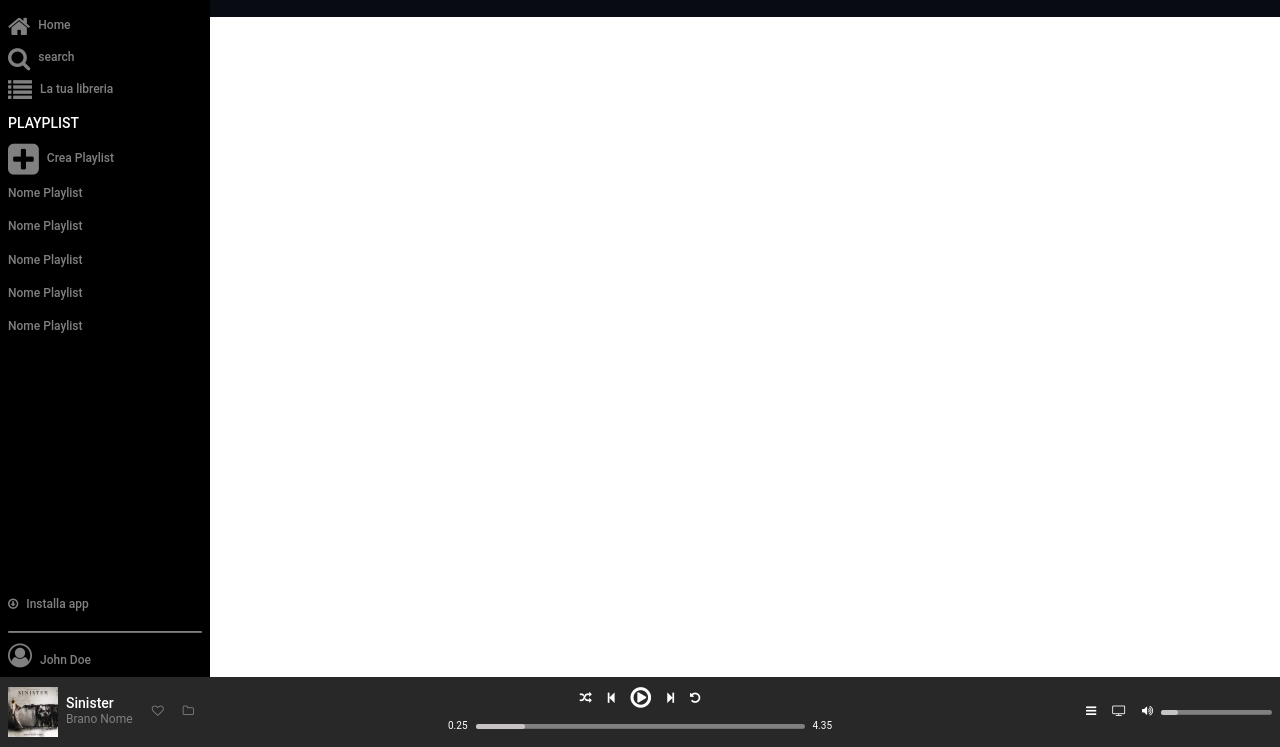
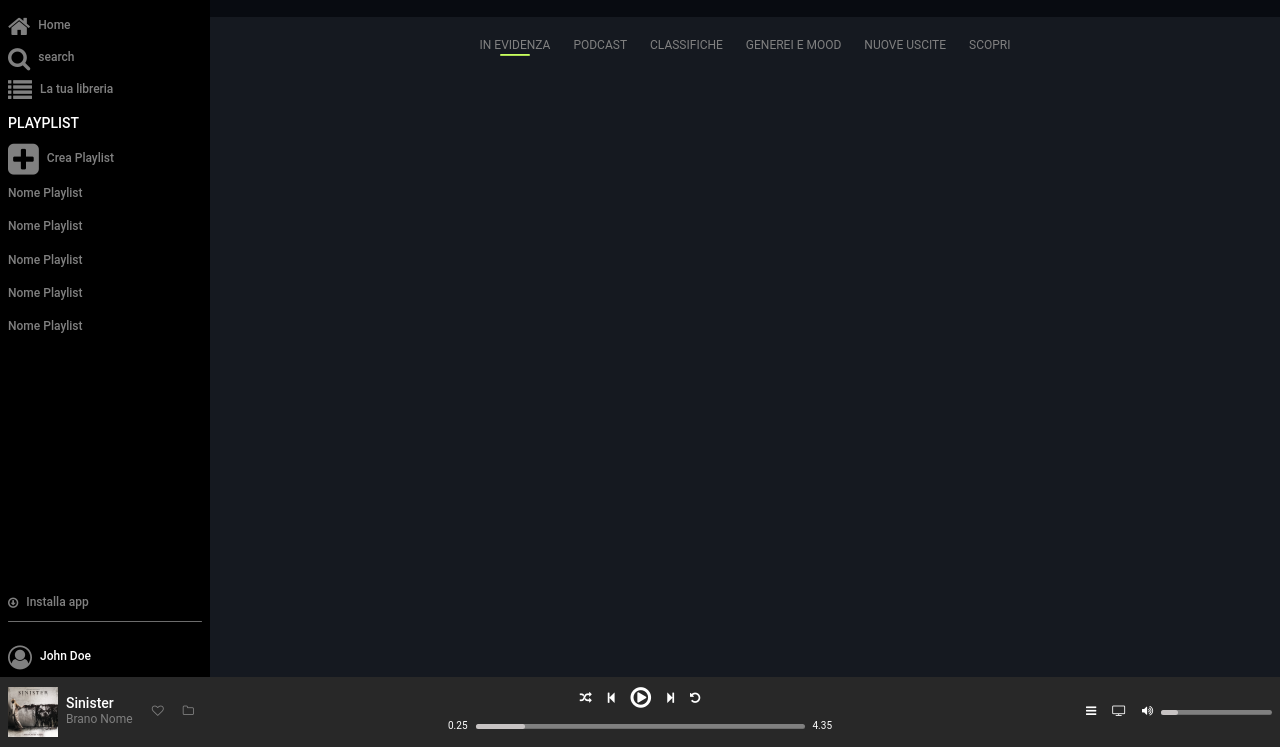
Before and after one commit to alessiotoni/html-css-spotifyweb, a plain HTML site: page index.html in a window 1280 px wide. Shown: the part 53-800 px from the top of the page. Drawn offline with nearby package versions, Linux system fonts and the light colour scheme.

Commit message:
completa la nav nella section

```diff
--- a/index.html
+++ b/index.html
@@ -21,65 +21,6 @@
 <body>
 
     <div class="flex my-container">
-        <main class="clerafix">
-            <aside class="pull-left flex text-white">
-                <div class="container-logo hidden-xs">
-                    <img src="img/logo.svg" alt="">
-                </div>
-                <img src="img/logo-small.svg" alt="" class="visible-xs-block">
-                <div class="menu">
-                    <div class="home">
-                        <a href="#" class="text-gray">
-                            <i class="fa fa-home fa-2x inline-block" aria-hidden="true"></i>
-                            <span class="font-w-500 hidden-xs">Home</span>
-                        </a>
-                    </div>
-                    <div class="search">
-                        <a href="#" class="text-gray">
-                            <i class="fa fa-search fa-2x inline-block" aria-hidden="true"></i>
-                            <span class="font-w-500 hidden-xs">search</span>
-                        </a>
-                    </div>
-                    <div class="library">
-                        <a href="#" class="text-gray">
-                            <i class="fa fa-list fa-2x inline-block" aria-hidden="true"></i>
-                            <span class="font-w-500 hidden-xs">La tua libreria</span>
-                        </a>
-                    </div>
-                </div>
-                <h5 class="text-uppercase hidden-xs">playplist</h5>
-                <div class="playlist">
-                    <a href="#" class="text-gray hidden-xs">
-                        <i class="fa fa-plus-square fa-3x inline-block" aria-hidden="true"></i>
-                        <span class="font-w-500">Crea Playlist</span>
-                    </a>
-                    <a href="#" class="text-gray padding-8 font-w-500 flex hidden-xs">Nome Playlist</a>
-                    <a href="#" class="text-gray padding-8 font-w-500 flex hidden-xs">Nome Playlist</a>
-                    <a href="#" class="text-gray padding-8 font-w-500 flex hidden-xs">Nome Playlist</a>
-                    <a href="#" class="text-gray padding-8 font-w-500 flex hidden-xs">Nome Playlist</a>
-                    <a href="#" class="text-gray padding-8 font-w-500 flex hidden-xs">Nome Playlist</a>
-                </div>
-                <div class="utent">
-                    <div class="install flex">
-                        <a href="#" class="text-gray padding-8">
-                            <i class="fa fa-arrow-circle-o-down" aria-hidden="true"></i>
-                            <span class="font-w-500 hidden-xs">Installa app</span>
-                        </a>
-                        <div class="progress-bar hidden-xs"></div>
-                        <a href="#" class="text-gray prova">
-                            <i class="fa fa-user-circle-o fa-2x" aria-hidden="true"></i>
-                            <span class="font-w-500 hidden-xs">John Doe</span>
-                        </a>
-                    </div>
-                </div>
-            </aside>
-            <section class="pull-left">
-                <div class="upgrade clearfix text-white">
-                    <button>EFFETTUA L'UPGRADE</button>
-                </div>
-            </section>
-
-        </main>
         <header class="flex text-white">
             <div class="bar-side flex">
                 <div class=" container-img">
@@ -126,6 +67,80 @@
                 </div>
             </div>
         </header>
+        <main class="clerafix">
+            <aside class="pull-left flex text-white">
+                <div class="container-logo hidden-xs">
+                    <img src="img/logo.svg" alt="">
+                </div>
+                <img src="img/logo-small.svg" alt="" class="visible-xs-block">
+                <div class="menu">
+                    <div class="home">
+                        <a href="#" class="text-gray">
+                            <i class="fa fa-home fa-2x inline-block" aria-hidden="true"></i>
+                            <span class="font-w-500 hidden-xs">Home</span>
+                        </a>
+                    </div>
+                    <div class="search">
+                        <a href="#" class="text-gray">
+                            <i class="fa fa-search fa-2x inline-block" aria-hidden="true"></i>
+                            <span class="font-w-500 hidden-xs">search</span>
+                        </a>
+                    </div>
+                    <div class="library">
+                        <a href="#" class="text-gray">
+                            <i class="fa fa-list fa-2x inline-block" aria-hidden="true"></i>
+                            <span class="font-w-500 hidden-xs">La tua libreria</span>
+                        </a>
+                    </div>
+                </div>
+                <h5 class="text-uppercase hidden-xs">playplist</h5>
+                <div class="playlist">
+                    <a href="#" class="text-gray hidden-xs">
+                        <i class="fa fa-plus-square fa-3x inline-block" aria-hidden="true"></i>
+                        <span class="font-w-500">Crea Playlist</span>
+                    </a>
+                    <a href="#" class="text-gray padding-8 font-w-500 flex hidden-xs">Nome Playlist</a>
+                    <a href="#" class="text-gray padding-8 font-w-500 flex hidden-xs">Nome Playlist</a>
+                    <a href="#" class="text-gray padding-8 font-w-500 flex hidden-xs">Nome Playlist</a>
+                    <a href="#" class="text-gray padding-8 font-w-500 flex hidden-xs">Nome Playlist</a>
+                    <a href="#" class="text-gray padding-8 font-w-500 flex hidden-xs">Nome Playlist</a>
+                </div>
+                <div class="utent">
+                    <div class="install flex">
+                        <a href="#" class="text-gray">
+                            <i class="fa fa-arrow-circle-o-down inline-block" aria-hidden="true"></i>
+                            <span class="font-w-500 hidden-xs">Installa app</span>
+                        </a>
+                        <div class="progress-bar hidden-xs"></div>
+                        <a href="#" class="text-gray prova">
+                            <i class="fa fa-user-circle-o fa-2x inline-block" aria-hidden="true"></i>
+                            <span class="text-white font-w-500 hidden-xs">John Doe</span>
+                        </a>
+                    </div>
+                </div>
+            </aside>
+            <section class="pull-left">
+                <div class="upgrade clearfix text-white">
+                    <button>EFFETTUA L'UPGRADE</button>
+                </div>
+                <div class="nav">
+                    <ul class="padding-0">
+                        <li><a href="#" class="text-gray">IN EVIDENZA</a>
+                            <br>
+                            <span class="progress-bar inline-block"></span>
+                        </li>
+                        <li><a href="#" class="text-gray">PODCAST</a></li>
+                        <li><a href="#" class="text-gray">CLASSIFICHE</a></li>
+                        <li><a href="#" class="text-gray">GENEREI E MOOD</a></li>
+                        <li><a href="#" class="text-gray">NUOVE USCITE</a></li>
+                        <li><a href="#" class="text-gray">SCOPRI</a></li>
+                    </ul>
+                </div>
+                <div class="content"></div>
+            </section>
+
+
+        </main>
 
     </div>
 
--- a/style.css
+++ b/style.css
@@ -1,7 +1,10 @@
 body {
     font-family: 'Roboto', sans-serif;
     font-size: 12px;
+}
 
+.my-container {
+    flex-direction: column-reverse;
 }
 
 
@@ -226,28 +229,29 @@ aside .utent {
     flex-direction: column;
 }
 
+.utent .install:first-child a {
+    padding-top: 8px;
+    margin-top: 5px;
+}
+
 .utent .install .progress-bar {
     width: 100%;
     align-self: center;
     margin: 10px 0;
-    height: 2px;
+    height: 1px;
 }
 
 /* section */
 
-.my-container {
-    flex-direction: column;
-}
-
 section {
     width: calc(100vw - 210px);
     height: calc(100vh - 70px);
+    background-color: rgb(21, 25, 32);
 }
 
 @media all and (max-width: 767px) {
     section {
     width: calc(100vw - 50px);
-    background-color: green;
     }
 
 }
@@ -266,3 +270,29 @@ section {
     border-radius: 50px;
     padding: 8px 15px;
 }
+
+/* nav  */
+
+.nav {
+    padding: 15px;
+}
+
+.nav ul {
+    text-align: center;
+    margin: 0;
+}
+
+.nav ul li {
+    margin: 0 5px;
+    padding: 5px;
+    display: inline-block;
+}
+
+.nav .progress-bar {
+    width: 30px;
+    height: 2px;
+    background-color: rgb(200, 255, 95);
+    position: relative;
+    left: 50%;
+    transform: translateX(-50%);
+}
```
